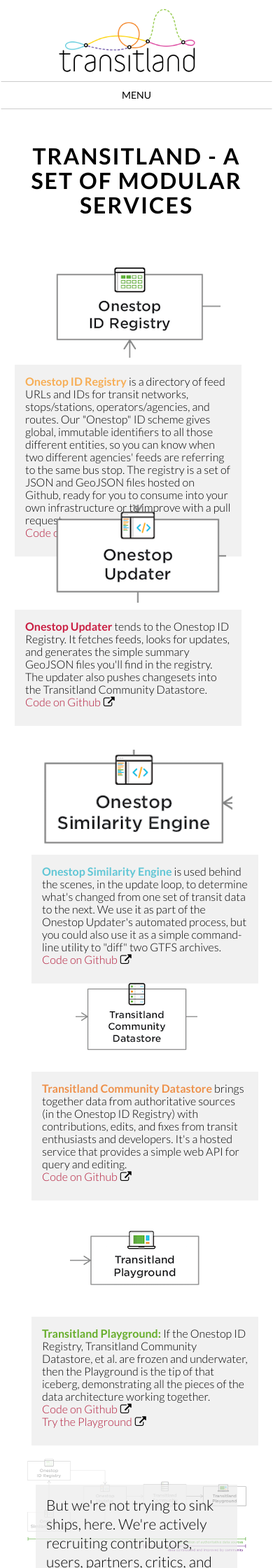
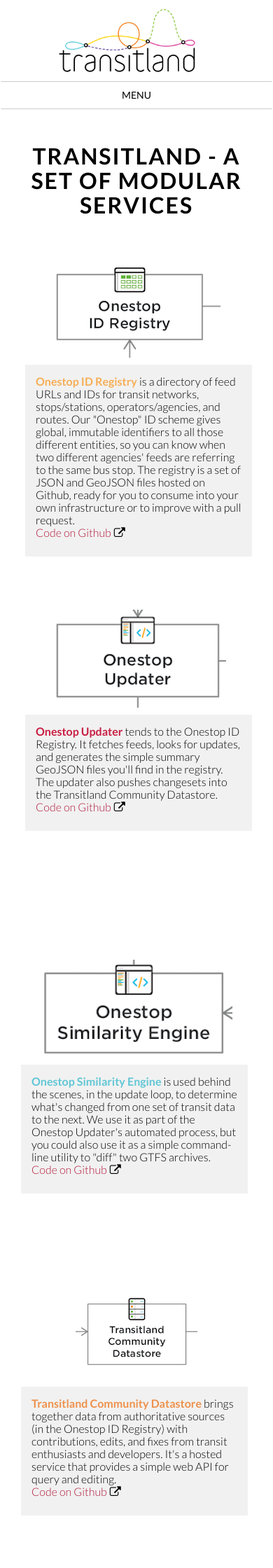
Before and after one commit to transitland/www-transit-land, a Jekyll site: the page built from how-it-works/index.html, in a window 390 px wide. Shown: the top 2240 px of the page at 70% size. Built offline with Jekyll 4.4.1, drawn with Linux system fonts in a browser that asks for light colours; nearby versions of some CDN libraries; some of the changed text lies outside the part shown.

Commit message:
slides for mobile fix

```diff
--- a/_sass/_override.scss
+++ b/_sass/_override.scss
@@ -48,7 +48,7 @@
 @include media-query($on-pad){
   .jumbotron{
     height:auto;
-    margin:0 0 $footer-h*2 0;
+    margin:0 0 $footer-h 0;
     padding:30px 0;
   }
   section{
--- a/_sass/_slide.scss
+++ b/_sass/_slide.scss
@@ -87,6 +87,7 @@
   .reveal .slides > section{
     display:inline-block;
     position:relative;
+    height : $mobile-slide-h
   }
 
 
@@ -94,6 +95,9 @@
   width:90%;
   background-color:rgba(235,235,235,0.7);
   text-align: left;
+  float:left;
+  margin-left:15px !important;
+  margin-right:15px !important;
   font-size:16px;
   padding:15px;
   margin-top:150px;
@@ -114,7 +118,6 @@
   #hiw.jumbotron{
     height:$mobile-slide-h * 6;
     margin-bottom:$footer-h;
-
   }
 
   #hiw .container{
@@ -124,5 +127,8 @@
 
 
 @include media-query($on-palm){
-
+  #hiw.jumbotron{
+    height:$mobile-slide-h * 5.5;
+    margin-bottom:$footer-h;
+  }
 }
--- a/css/main.scss
+++ b/css/main.scss
@@ -12,7 +12,7 @@
 
 $spacing-unit:     30px;
 $footer-h:         150px;
-$mobile-slide-h:   400px;
+$mobile-slide-h:   500px;
 $text-color:       #000;
 $background-color: #fdfdfd;
 $brand-color:      #2a7ae2;
--- a/how-it-works/index.html
+++ b/how-it-works/index.html
@@ -71,7 +71,7 @@
         </div>
       </div>
     </section>
-    <section>
+    <section class="hidden-xs">
       <div style="height:100%" class="container">
         <div id="slide-6" class="slide">
         <div id="slide-6-desc" class="slide-desc">
```
